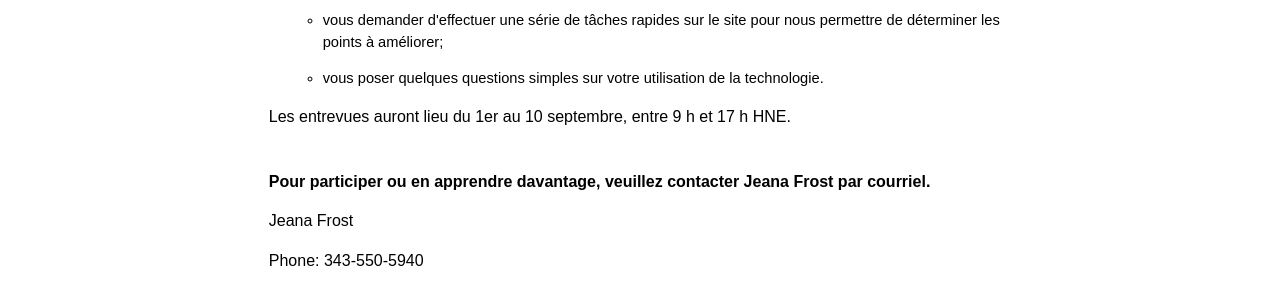
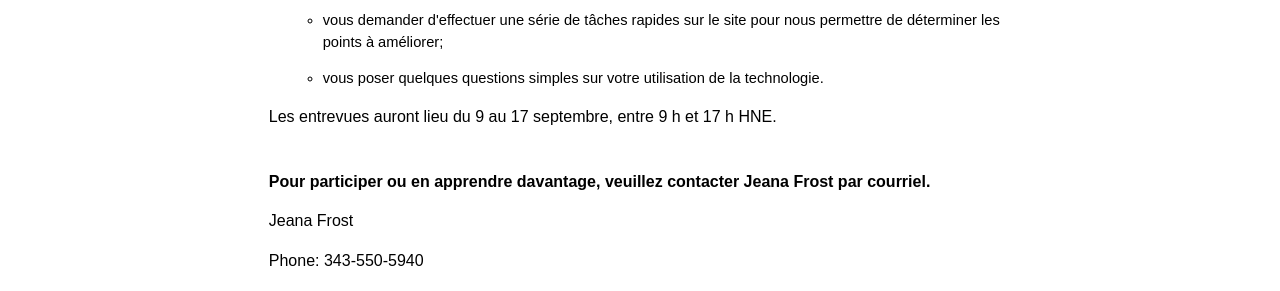
Before and after one commit to cds-snc/research-recherche, a Jekyll site: the page built from _pages/fr/notifyfr.html, in a window 1280 px wide. Shown: the part 790-1081 px from the top of the page. Built offline with Jekyll 4.4.1, drawn with Linux system fonts in a browser that asks for light colours.

Commit message:
Update notifyfr.html

```diff
--- a/_pages/fr/notifyfr.html
+++ b/_pages/fr/notifyfr.html
@@ -218,7 +218,7 @@ La séance de recherche durera environ 30 minutes et vous recevrez une carte-cad
       </ul>
 
       <p>
-        <span lang="FR" style="font-size:12.0pt;line-height:115%">Les entrevues auront lieu du 1er au 10 septembre, entre 9 h et 17 h HNE.
+        <span lang="FR" style="font-size:12.0pt;line-height:115%">Les entrevues auront lieu du 9 au 17 septembre, entre 9 h et 17 h HNE.
 </span>
       </p>
 
```
